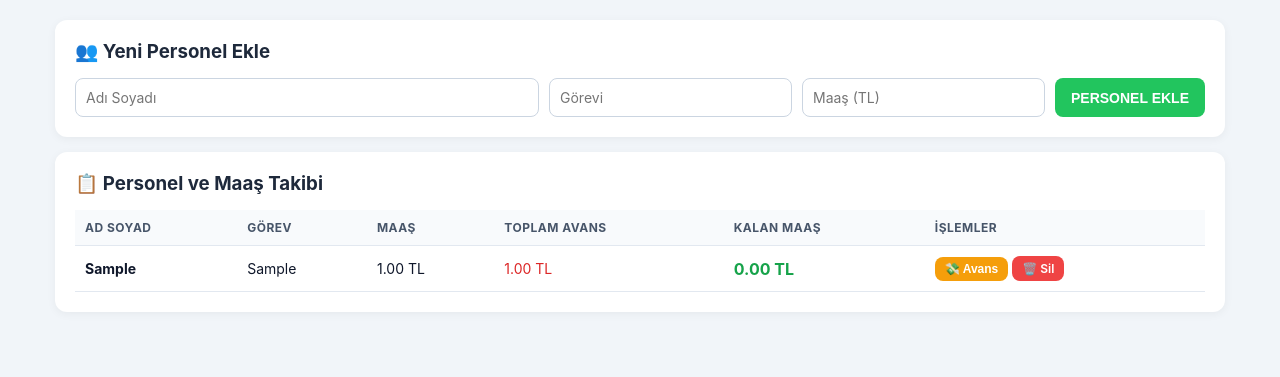
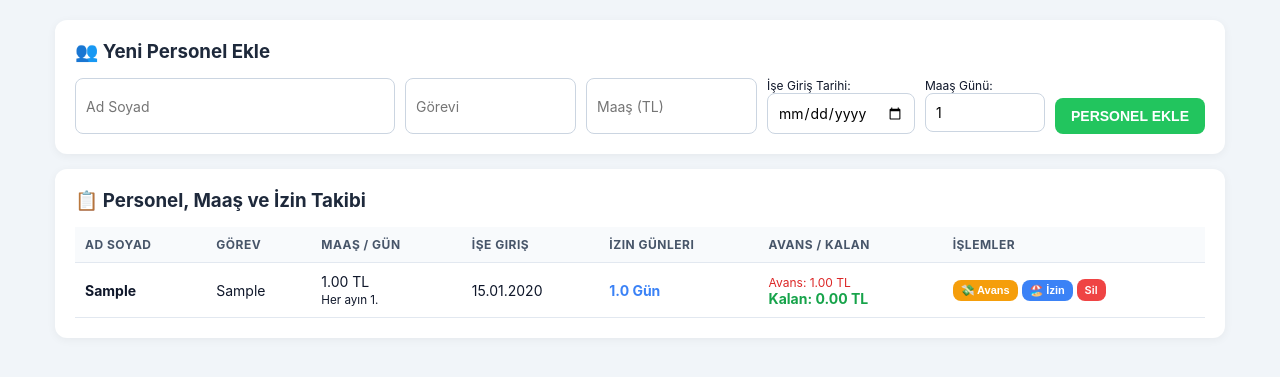
Before and after one commit to Kadirsh299/acar-kasa-takip, a Flask app: page /personel in a window 1280 px wide. Shown: the part 53-430 px from the top of the page. Run offline with Flask 3, Linux system fonts and the light colour scheme; the visitor is signed in with stand-in values (Sample User, id 1); tables that the repository leaves empty hold one stand-in row (values such as "Sample post"); parts of the project's set-up code (start-up, migrations or seed data) failed here and were passed over.

Commit message:
Update personel.html

```diff
--- a/templates/personel.html
+++ b/templates/personel.html
@@ -1,6 +1,57 @@
 {% extends "base.html" %}{% block icerik %}
-<div class="kart"><h3>👥 Yeni Personel Ekle</h3><form method="post" class="form-row"><input name="ad_soyad" placeholder="Adı Soyadı" required style="flex:2;"><input name="gorev" placeholder="Görevi" required style="flex:1;"><input name="maas" placeholder="Maaş (TL)" type="number" step="0.01" required style="flex:1;"><button class="btn btn-yesil" type="submit">PERSONEL EKLE</button></form></div>
-<div class="kart"><h3>📋 Personel ve Maaş Takibi</h3><div style="overflow-x:auto"><table><tr><th>Ad Soyad</th><th>Görev</th><th>Maaş</th><th>Toplam Avans</th><th>Kalan Maaş</th><th>İşlemler</th></tr>{% for p in personeller %}{% set toplam_avans = p.avanslar|sum(attribute='tutar') %}{% set kalan = p.maas - toplam_avans %}<tr><td><b>{{ p.ad_soyad }}</b></td><td>{{ p.gorev }}</td><td>{{ "%.2f"|format(p.maas) }} TL</td><td style="color:#dc2626;">{{ "%.2f"|format(toplam_avans) }} TL</td><td><b style="color:#16a34a; font-size:16px;">{{ "%.2f"|format(kalan) }} TL</b></td><td><button class="btn btn-turuncu" style="padding:5px 10px;font-size:12px" onclick="avansAc({{ p.id }}, '{{ p.ad_soyad }}')">💸 Avans</button> {% if kalan > 0 %}<a href="{{ url_for('maas_ode', pid=p.id) }}" class="btn btn-yesil" style="padding:5px 10px;font-size:12px" onclick="return confirm('{{ kalan }} TL maaş ödenip gidere yazılacak. Onaylıyor musunuz?')">💰 Maaş Öde</a>{% endif %} <a href="{{ url_for('personel_sil', pid=p.id) }}" class="btn btn-kirmizi" style="padding:5px 10px;font-size:12px" onclick="return confirm('Silinsin mi?')">🗑️ Sil</a></td></tr>{% endfor %}</table></div></div>
-<div id="avansModal" style="display:none;position:fixed;top:0;left:0;width:100%;height:100%;background:rgba(0,0,0,.6);z-index:999;align-items:center;justify-content:center;padding:20px"><div class="kart" style="max-width:400px;width:100%;margin:0"><h3>💸 Avans Ver</h3><p>Personel: <b id="avansAd"></b></p><form method="post" id="avansForm"><input name="tutar" placeholder="Avans Tutarı (TL)" required type="number" step="0.01" style="width:100%;margin:10px 0"><input name="aciklama" placeholder="Açıklama (İsteğe bağlı)" style="width:100%;margin:5px 0"><div style="display:flex;gap:10px;margin-top:15px"><button type="submit" class="btn btn-yesil" style="flex:1">ONAYLA</button><button type="button" class="btn btn-gri" style="flex:1" onclick="document.getElementById('avansModal').style.display='none'">İPTAL</button></div></form></div></div>
-<script>function avansAc(id, ad){document.getElementById('avansAd').textContent = ad;document.getElementById('avansForm').action = "/avans_ver/" + id;document.getElementById('avansModal').style.display = 'flex';}</script>
+<div class="kart">
+<h3>👥 Yeni Personel Ekle</h3>
+<form method="post" class="form-row">
+    <input name="ad_soyad" placeholder="Ad Soyad" required style="flex:2;">
+    <input name="gorev" placeholder="Görevi" required style="flex:1;">
+    <input name="maas" placeholder="Maaş (TL)" type="number" step="0.01" required style="flex:1;">
+    <label style="font-size:12px;">İşe Giriş Tarihi:<br><input type="date" name="ise_giris" required style="width:100%;"></label>
+    <label style="font-size:12px;">Maaş Günü:<br><input type="number" name="maas_gunu" min="1" max="31" value="1" required style="width:100%;"></label>
+    <button class="btn btn-yesil" type="submit" style="align-self:flex-end;">PERSONEL EKLE</button>
+</form>
+</div>
+
+<div class="kart">
+<h3>📋 Personel, Maaş ve İzin Takibi</h3>
+<div style="overflow-x:auto">
+<table>
+<tr><th>Ad Soyad</th><th>Görev</th><th>Maaş / Gün</th><th>İşe Giriş</th><th>İzin Günleri</th><th>Avans / Kalan</th><th>İşlemler</th></tr>
+{% for p in personeller %}
+{% set toplam_avans = p.avanslar|sum(attribute='tutar') %}
+{% set kalan_maas = p.maas - toplam_avans %}
+{% set toplam_izin = p.izinler|sum(attribute='gun_sayisi') %}
+<tr>
+    <td><b>{{ p.ad_soyad }}</b></td>
+    <td>{{ p.gorev }}</td>
+    <td>{{ "%.2f"|format(p.maas) }} TL<br><small>Her ayın {{ p.maas_gunu }}.</small></td>
+    <td>{{ p.ise_giris.strftime("%d.%m.%Y") if p.ise_giris else "-" }}</td>
+    <td><b style="color:#3b82f6;">{{ toplam_izin }} Gün</b></td>
+    <td>
+        <span style="color:#dc2626; font-size:12px;">Avans: {{ "%.2f"|format(toplam_avans) }} TL</span><br>
+        <b style="color:#16a34a;">Kalan: {{ "%.2f"|format(kalan_maas) }} TL</b>
+    </td>
+    <td>
+        <button class="btn btn-turuncu" style="padding:4px 8px;font-size:11px" onclick="avansAc({{ p.id }}, '{{ p.ad_soyad }}')">💸 Avans</button>
+        <button class="btn btn-mavi" style="padding:4px 8px;font-size:11px" onclick="izinAc({{ p.id }}, '{{ p.ad_soyad }}')">🏖️ İzin</button>
+        {% if kalan_maas > 0 %}<a href="{{ url_for('maas_ode', pid=p.id) }}" class="btn btn-yesil" style="padding:4px 8px;font-size:11px" onclick="return confirm('Maaş ödenip gidere yazılacak. Onaylıyor musunuz?')">💰 Maaş Öde</a>{% endif %}
+        <a href="{{ url_for('personel_sil', pid=p.id) }}" class="btn btn-kirmizi" style="padding:4px 8px;font-size:11px" onclick="return confirm('Personel silinsin mi?')">Sil</a>
+    </td>
+</tr>
+{% endfor %}
+</table>
+</div>
+</div>
+
+<!-- Avans Modal -->
+<div id="avansModal" style="display:none;position:fixed;top:0;left:0;width:100%;height:100%;background:rgba(0,0,0,.6);z-index:999;align-items:center;justify-content:center;padding:20px">
+<div class="kart" style="max-width:400px;width:100%;margin:0"><h3>💸 Avans Ver</h3><p>Personel: <b id="avansAd"></b></p><form method="post" id="avansForm"><input name="tutar" placeholder="Avans Tutarı (TL)" required type="number" step="0.01" style="width:100%;margin:10px 0"><input name="aciklama" placeholder="Açıklama" style="width:100%;margin:5px 0"><div style="display:flex;gap:10px;margin-top:15px"><button type="submit" class="btn btn-yesil" style="flex:1">ONAYLA</button><button type="button" class="btn btn-gri" style="flex:1" onclick="document.getElementById('avansModal').style.display='none'">İPTAL</button></div></form></div></div>
+
+<!-- İzin Modal -->
+<div id="izinModal" style="display:none;position:fixed;top:0;left:0;width:100%;height:100%;background:rgba(0,0,0,.6);z-index:999;align-items:center;justify-content:center;padding:20px">
+<div class="kart" style="max-width:400px;width:100%;margin:0"><h3>🏖️ İzin Ekle</h3><p>Personel: <b id="izinAd"></b></p><form method="post" id="izinForm"><input name="gun_sayisi" placeholder="İzin Gün Sayısı (Örn: 1 veya 0.5)" required type="number" step="0.5" style="width:100%;margin:10px 0"><input name="aciklama" placeholder="Açıklama (İsteğe bağlı)" style="width:100%;margin:5px 0"><div style="display:flex;gap:10px;margin-top:15px"><button type="submit" class="btn btn-yesil" style="flex:1">ONAYLA</button><button type="button" class="btn btn-gri" style="flex:1" onclick="document.getElementById('izinModal').style.display='none'">İPTAL</button></div></form></div></div>
+
+<script>
+function avansAc(id, ad){document.getElementById('avansAd').textContent = ad;document.getElementById('avansForm').action = "/avans_ver/" + id;document.getElementById('avansModal').style.display = 'flex';}
+function izinAc(id, ad){document.getElementById('izinAd').textContent = ad;document.getElementById('izinForm').action = "/izin_ekle/" + id;document.getElementById('izinModal').style.display = 'flex';}
+</script>
 {% endblock %}
```
